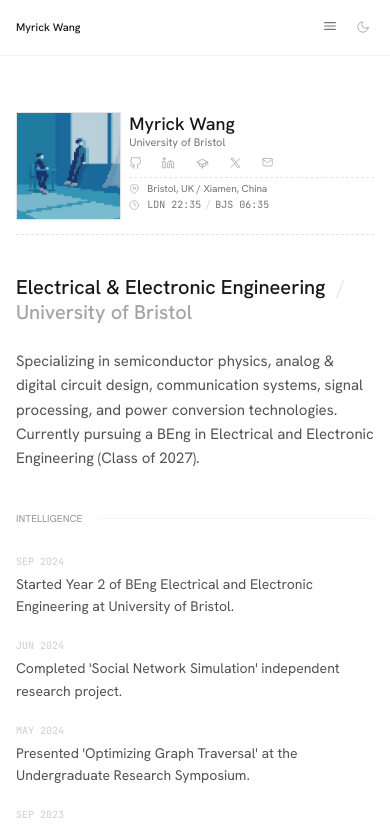
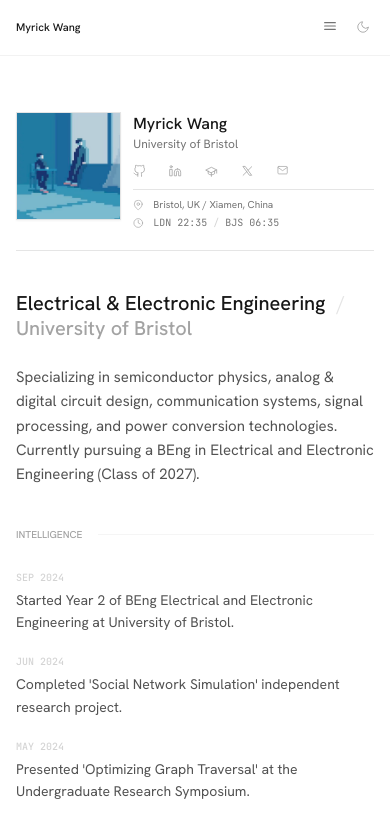
Before and after one commit to rickkwang/rickkwang.github.io, a React (Vite) app in the folder minimalist-academic-portfolio/: page / in a window 390 px wide. Shown: the top 824 px of the page. Built offline with nearby package versions, Linux system fonts and the light colour scheme.

Commit message:
style: align hero separators and relax mobile spacing

```diff
--- a/minimalist-academic-portfolio/App.tsx
+++ b/minimalist-academic-portfolio/App.tsx
@@ -198,8 +198,8 @@
     {/* Profile Header */}
     <section className="flex flex-col md:flex-row gap-10 md:gap-24 lg:gap-32">
       {/* Mobile Hero Card */}
-      <div className="md:hidden w-full border-b border-dashed border-neutral-200 dark:border-neutral-800 pb-3.5">
-        <div className="flex items-start gap-2">
+      <div className="md:hidden w-full border-b-[0.5px] border-neutral-200 dark:border-neutral-800 pb-5">
+        <div className="flex items-start gap-3">
           <div className="w-[27vw] max-w-[118px] min-w-[88px] thin-border bg-white dark:bg-neutral-900 shadow-sm border-neutral-200 dark:border-neutral-800 flex-shrink-0">
             <img
               src={PROFILE.avatar}
@@ -208,21 +208,21 @@
             />
           </div>
           <div className="flex-1 min-w-0 pt-0.5">
-            <h3 className="text-[18px] leading-[1.1] font-medium text-neutral-900 dark:text-neutral-100 truncate">{PROFILE.name}</h3>
-            <p className="mt-0.5 text-[11px] leading-[1.2] text-neutral-500 dark:text-neutral-400 truncate">University of Bristol</p>
-            <div className="mt-1.5 grid grid-cols-5 gap-1.5 text-neutral-400 dark:text-neutral-600 max-w-[160px]">
+            <h3 className="text-[16px] leading-[1.2] font-medium text-neutral-900 dark:text-neutral-100 truncate">{PROFILE.name}</h3>
+            <p className="mt-1 text-[12px] leading-[1.3] text-neutral-500 dark:text-neutral-400 truncate">University of Bristol</p>
+            <div className="mt-2.5 grid grid-cols-5 gap-2 text-neutral-400 dark:text-neutral-600 max-w-[172px]">
               <a href={`https://${PROFILE.socials.github}`} target="_blank" rel="noopener noreferrer" className="hover:text-black dark:hover:text-neutral-200 transition-all scale-[0.8] origin-left" title="GitHub"><IconGitHub /></a>
               <a href={`https://${PROFILE.socials.linkedin}`} target="_blank" rel="noopener noreferrer" className="hover:text-black dark:hover:text-neutral-200 transition-all scale-[0.8] origin-left" title="LinkedIn"><IconLinkedIn /></a>
               <a href={`https://${PROFILE.socials.scholar}`} target="_blank" rel="noopener noreferrer" className="hover:text-black dark:hover:text-neutral-200 transition-all scale-[0.8] origin-left" title="Google Scholar"><IconScholar /></a>
               <a href={`https://${PROFILE.socials.twitter}`} target="_blank" rel="noopener noreferrer" className="hover:text-black dark:hover:text-neutral-200 transition-all scale-[0.8] origin-left" title="X (Twitter)"><IconX /></a>
               <a href={`mailto:${PROFILE.email}`} className="hover:text-black dark:hover:text-neutral-200 transition-all scale-[0.8] origin-left" title="Email"><IconMail /></a>
             </div>
-            <div className="mt-1.5 pt-1 border-t border-dashed border-neutral-200 dark:border-neutral-800 text-[10px] text-neutral-500 dark:text-neutral-400 leading-tight">
-              <div className="flex items-center gap-1 min-w-0">
+            <div className="mt-2.5 pt-2 border-t border-neutral-200 dark:border-neutral-800 text-[10px] text-neutral-500 dark:text-neutral-400 leading-[1.35]">
+              <div className="flex items-center gap-1.5 min-w-0">
                 <span className="scale-[0.75] origin-left"><IconLocation /></span>
                 <span className="truncate">{PROFILE.location}</span>
               </div>
-              <div className="mt-0.5 flex items-center gap-1 uppercase mono">
+              <div className="mt-1 flex items-center gap-1.5 uppercase mono">
                 <span className="scale-[0.75] origin-left"><IconClock /></span>
                 <span>LDN {time.ldn}</span>
                 <span className="opacity-30">/</span>
```
